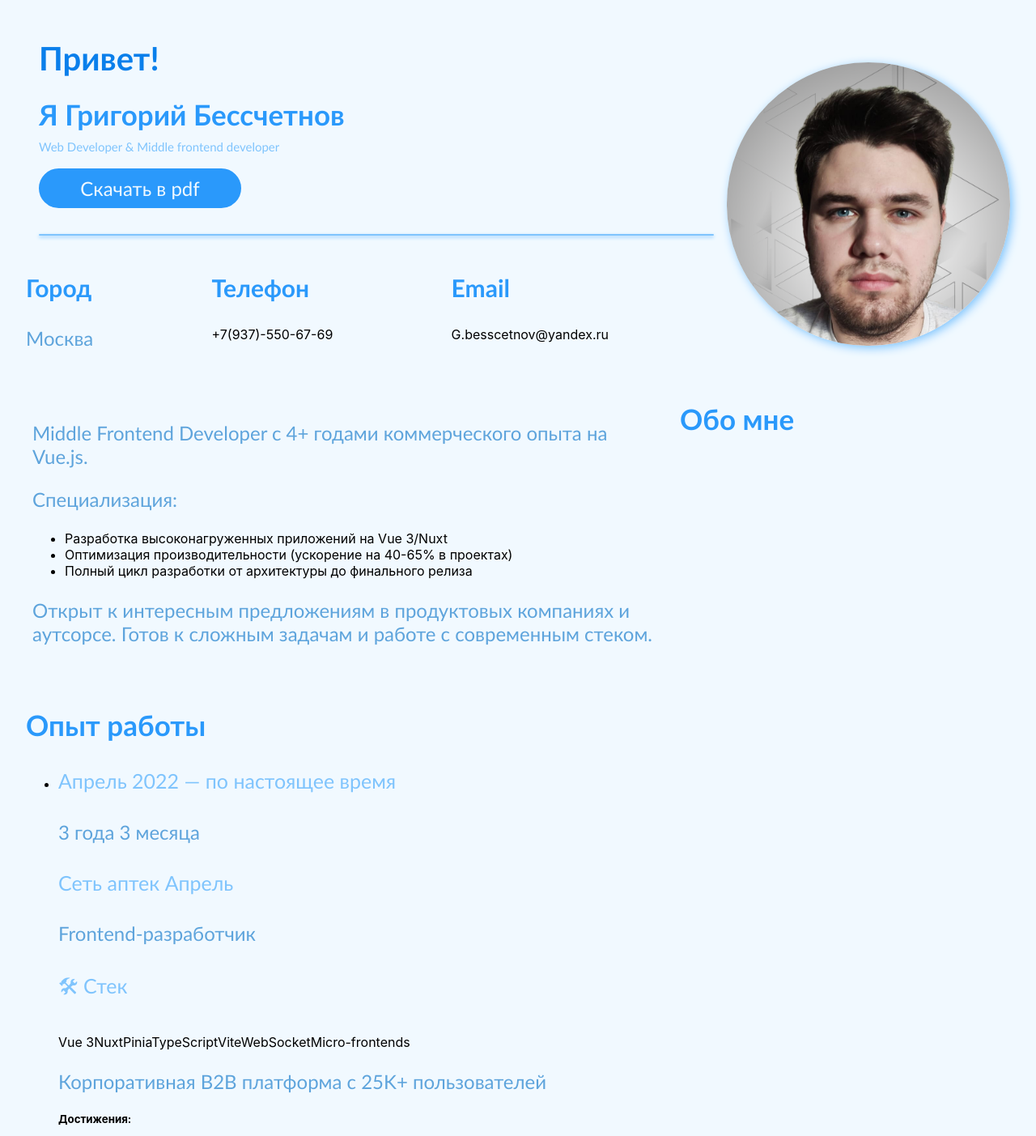
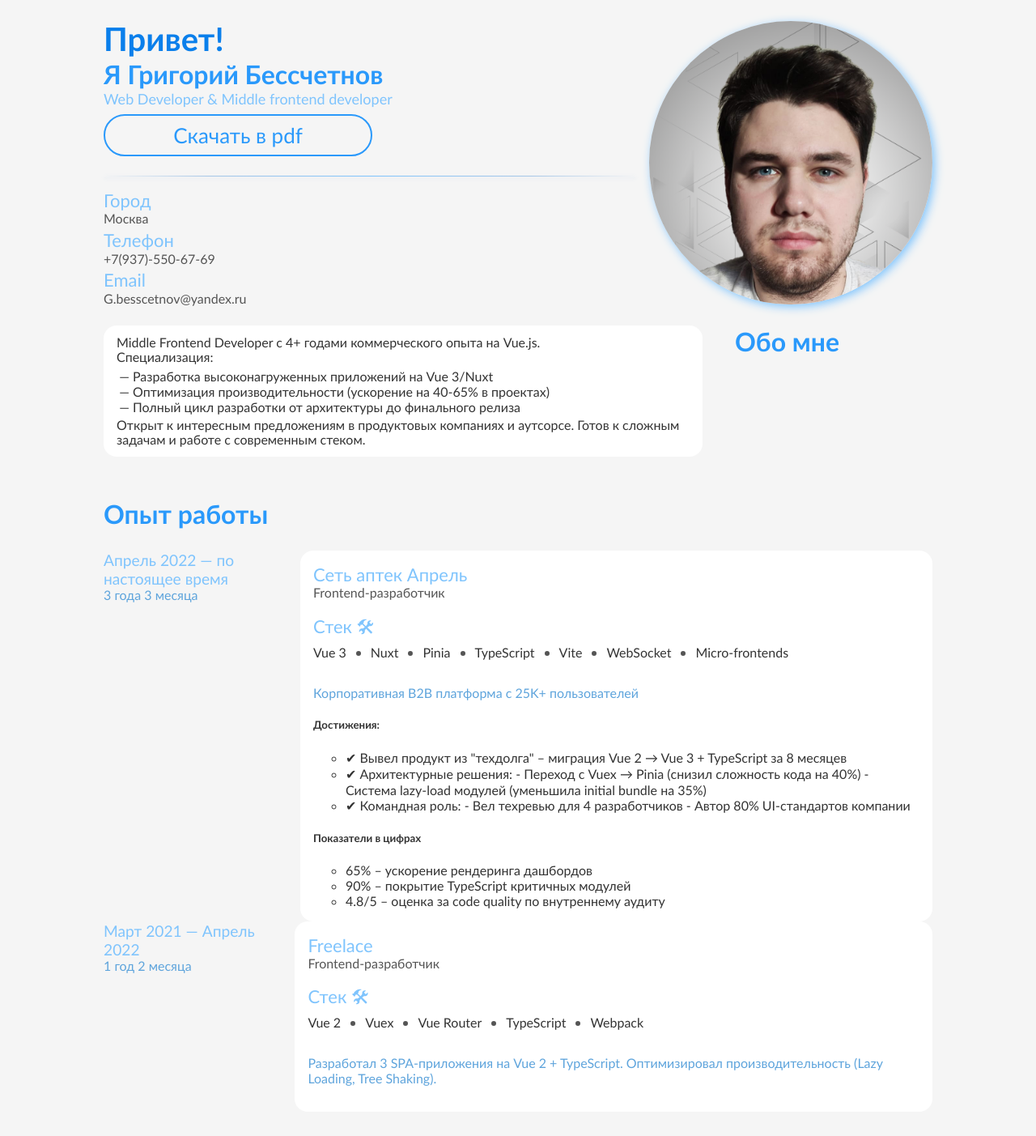
Before and after one commit to reekwul/resume, a Next.js app: page / in a window 1280 px wide. Shown: the top 1403 px of the page at 81% size. Built offline with nearby package versions, Linux system fonts and the light colour scheme.

Commit message:
промежуточный

```diff
--- a/src/App.module.css
+++ b/src/App.module.css
@@ -1,11 +1,16 @@
 .wrapper{
-    max-width: 1366px;
-    margin: 16px;
-    padding: 16px;
+    max-width: 1024px;
+    margin: 24px 24px;
+    padding: 0;
 }
-@media (max-width: 650px) {
+@media (max-width: 768px) {
+    .wrapper{
+        margin: 16px;
+    }
+}
+
+@media (max-width: 425px) {
     .wrapper{
         margin: 8px;
-        padding: 8px;
     }
 }
--- a/src/aboutme/aboutme.module.css
+++ b/src/aboutme/aboutme.module.css
@@ -5,24 +5,39 @@
 
 .about {
     display: flex;
-    flex-wrap: wrap;
     justify-content: space-between;
     margin: 8px 0;
     padding: 8px 0;
+    gap: 2rem;
 }
 
 
 .about .name {
-    flex: 2;
+    flex: 25%;
     margin: 8px;
     max-width: 400px;
-    min-width: 275px;
 }
 
 .about__text{
-    margin: 8px;
-    flex: 1;
+    margin: 8px 0;
+    flex: 75%;
     min-width: 320px;
+    background-color: var(--bg-secondary);
+    border-radius: 16px;
+    padding: 12px 16px;
+}
+
+.about__text p{
+    color:var(--text-primary);
+    line-height: 1.15;
+    margin: 0;
+    padding: 0;
+}
+.about__text ul{
+    margin: 4px 0;
+    padding:0 20px;
+    list-style: "— " ;
+
 }
 
 .rez {
@@ -72,12 +87,17 @@
     max-width: 400px;
     min-width: 275px;
 }
-@media (max-width: 650px) {
+@media (max-width: 768px) {
     .about, .progress, .rez{
         flex-direction: column-reverse;
-        margin: 4px 0;
-        padding: 4px 0;
+        margin: 12px 0;
+        padding: 0;
+        gap: 0.5rem;
     }
-
-
+    .about .name{
+        margin: 0;
+    }
+    .about__text{
+        margin-top: 0;
+    }
 }
--- a/src/header/heder.module.css
+++ b/src/header/heder.module.css
@@ -3,6 +3,7 @@
     flex-wrap: wrap;
     justify-content: space-between;
     align-items: center;
+    gap: 1rem;
 }
 
 .face {
@@ -12,72 +13,54 @@
     min-width: 275px;
     border-radius: 100vh;
     box-shadow: 3px 3px 12px #7FC4FD;
+    margin: 0 auto;
 }
 
 .contact {
     display: flex;
+    flex-direction: column;
+    gap: 0.2em;
     flex-wrap: wrap;
     justify-content: space-between;
     flex: 1;
     max-width: 720px;
-    margin: 0 0 16px;
-}
-
-.headers {
-    margin: 8px 8px;
-    padding: 8px;
-}
-
-.telo {
-    margin: 2px 8px;
-    padding: 2px 8px;
 }
 
 .text {
     flex: 1;
     display: flex;
     flex-direction: column;
-
 }
 
 .text-h1 {
-    margin: 8px;
-    padding: 8px;
+    margin: 0;
+    padding: 0;
 }
 
 .text-h2 {
-    margin: 4px 8px;
-    padding: 4px 8px;
+    margin: 0;
+    padding: 0;
 }
 
 .text-h6 {
-    margin: 1px 8px;
-    padding: 1px 8px;
+    margin: 0;
+    padding: 0;
 }
 
 .line {
-    background: #2A99FB;
-    box-shadow: 0 2px 4px #7FC4FD;
-    border: 1px solid #7FC4FD;
-    border-radius: 100vh;
-    margin: 16px;
+    border: 0;                   /* Убираем стандартную рамку */
+    height: 1px;                 /* Толщина линии */
+    margin: 16px 0;              /* Отступы сверху и снизу */
+    background: linear-gradient(90deg,
+        transparent 0%,
+        var(--accent-light) 20%,
+        var(--accent-tertiary) 50%,
+        var(--accent-light) 80%,
+        transparent 100%);
+    box-shadow: 0 2px 4px rgba(167, 199, 231, 0.3);
 }
 
-@media (max-width: 650px) {
-    .text-h1, .text-h2, .text-h6 {
-        margin: 4px;
-        padding: 4px;
-    }
-
-    .headers, .telo {
-        margin: 2px;
-        padding: 2px;
-    }
-
-    .module-visible {
-        display: none;
-    }
-
+@media (max-width: 768px) {
     .line {
         margin: 8px 0;
     }
--- a/src/ui/btn/btn.module.css
+++ b/src/ui/btn/btn.module.css
@@ -1,22 +1,27 @@
 .btn{
-
-    max-width: 250px;
-    margin: 16px;
-    padding: 8px 40px;
+    max-width: 332px;
+    margin: 8px 0;
+    padding: 8px 24px;
 
     border-radius: 50vh;
-    border:2px solid #2A99FB;
-    color: #F1F9FF;
-    background: #2A99FB;
+    border:2px solid;
+    color: var(--accent-secondary);
+    border-color: var(--accent-secondary);
+    background: transparent;
     transition: ease-in-out  0.4s;
 
-    font-size: 24px;
-    font-weight: 500;
+    font-size: var(--h3-size);
+    font-weight: var(--h6-weight);
     font-family:  Calibri;
 }
 .btn:hover{
-    color: #2A99FB;
-    background: #F1F9FF;
+    color: var(--accent-primary);
+    border-color: var(--accent-primary);
+}
+
+.btn:active{
+    color: var(--accent-soft);
+    border-color: var(--accent-soft);
 }
 @media (max-width: 650px) {
     .btn{
--- a/src/ui/contacts/contacts.module.css
+++ b/src/ui/contacts/contacts.module.css
@@ -0,0 +1,19 @@
+.contact{
+    display: flex;
+    flex-direction: column;
+    align-items: start;
+    justify-content: space-around;
+}
+
+.contact__headers{
+    margin: 0;
+    padding: 0;
+}
+
+.contact__body{
+    margin: 0;
+    padding: 0;
+    text-decoration: none;
+    color: var(--text-secondary);
+    font-size: var(--p-size);
+}
--- a/src/ui/contacts/contacts.tsx
+++ b/src/ui/contacts/contacts.tsx
@@ -6,27 +6,27 @@ const cPhone = (phone:string) => {
     const content = formatPhoneNumber(phone);
 
     return (
-        <div >
-            <h3 className={classes.headers}>Телефон</h3>
-            <a href={`tel:${phone}`}  className={classes.bodty}>{content}</a>
+        <div className={classes.contact}>
+            <h4 className={classes.contact__headers}>Телефон</h4>
+            <a href={`tel:${phone}`}  className={classes.contact__body}>{content}</a>
         </div>
     )
 }
 
 const cEmail = (email:string) =>{
     return (
-        <div >
-            <h3 className={classes.headers}>Email</h3>
-            <a href={`mailto:${email}`} className={classes.body}>{email}</a>
+        <div className={classes.contact}>
+            <h4 className={classes.contact__headers}>Email</h4>
+            <a href={`mailto:${email}`} className={classes.contact__body}>{email}</a>
         </div>
     )
 }
 
 const cCity = (city:string) =>{
     return (
-        <div >
-            <h3 className={classes.headers}>Город</h3>
-            <p className={classes.telo}>Москва</p>
+        <div className={classes.contact}>
+            <h4 className={classes.contact__headers}>Город</h4>
+            <p className={classes.contact__body}>Москва</p>
         </div>
     )
 }
--- a/src/ui/experience/experience.module.css
+++ b/src/ui/experience/experience.module.css
@@ -0,0 +1,86 @@
+.experience{
+    margin: 0;
+    padding: 0;
+}
+
+.work_list{
+    margin: 0;
+    padding: 0;
+    list-style: none;
+}
+
+.work_list__item{
+    display: flex;
+    flex-direction: row;
+    gap: 2rem;
+}
+
+.work__time h4{
+    margin: 0;
+    font-size: 1.2rem;
+
+}
+
+.work__time p{
+    margin: 0;
+}
+
+.company{
+    display: flex;
+    flex-direction: column;
+    background-color: var(--bg-secondary);
+    border-radius: 16px;
+    padding: 1rem ;
+    gap: 1rem;
+}
+
+.stack{
+    display: flex;
+    flex-direction: column;
+}
+
+.stack__header{
+    margin: 0;
+}
+.stack__list{
+    display: flex;
+    flex-direction: row;
+    flex-wrap: wrap;
+    gap:12px;
+}
+
+
+.stack__list__item::after{
+    margin-left: 12px;
+    margin-bottom: 2px;
+    display: inline-block;
+    content: "";
+    width: 6px;
+    height: 6px;
+    border-radius: 6px;
+    background-color: var(--text-secondary);
+}
+
+.stack__list__item:last-child::after{
+    display: none;
+}
+
+.company__link{
+    text-decoration: none;
+}
+
+.company__link__text{
+    margin: 0;
+    padding: 0;
+}
+
+.company__position{
+    margin: 0;
+    color: var(--text-secondary);
+}
+
+@media (max-width: 768px) {
+    .work_list__item{
+        flex-direction: column;
+    }
+}
--- a/src/ui/experience/experience.tsx
+++ b/src/ui/experience/experience.tsx
@@ -19,14 +19,17 @@ const Experience = (props:{works:WorksMe[]})=>{
                                 <p>{work.duration}</p>
                             </div>
                             <div className={classes.company}>
+                                <div>
                                     <a href={work.company_link} target="_blank" className={classes.company__link}>
                                         <h4 className={classes.company__link__text}>{work.company_name}</h4>
                                     </a>
                                     <p className={classes.company__position}>
                                        {work.position}
                                     </p>
+                                </div>
+
                                 <div className={classes.stack}>
-                                    <h4 className={classes.stack__header}>🛠 Стек</h4>
+                                    <h4 className={classes.stack__header}>Стек 🛠</h4>
                                     <div className={classes.stack__list}>
                                         {
                                             work.company_techologies.map((el,index)=>
--- a/styles/globals.css
+++ b/styles/globals.css
@@ -1,89 +1,108 @@
-html,
+:root {
+  /* Основные цвета светлой темы */
+  --bg-primary: #F5F5F5;
+  --bg-secondary: #FFFFFF;
+  --text-primary: #333333;
+  --text-secondary: #555555;
+  --border-color: #E0E0E0;
+
+  /* Акцентные цвета (ваша улучшенная палитра) */
+  --accent-primary: #0A7FEB;    /* Основной акцент (h1) */
+  --accent-secondary: #2A99FB;  /* Второстепенный акцент (h2-h3) */
+  --accent-tertiary: #7FC4FD;   /* Третичный акцент (h4-h6) */
+  --accent-soft: #5EA4DC;       /* Мягкий акцент (p) */
+  --accent-light: #A7C7E7;      /* Светлый фон */
+
+  /* Шрифты */
+  --font-heading: Calibri, 'Segoe UI', sans-serif;
+  --font-main: Calibri, Arial, sans-serif;
+
+  /* Размеры */
+  --h1-size: 40px;
+  --h2-size: 32px;
+  --h3-size: 26px;
+  --h4-size: 22px;
+  --h6-size: 18px;
+  --p-size: 16px;
+
+  /* Насыщенность */
+  --h1-weight: 700;
+  --h2-weight: 650;
+  --h3-weight: 600;
+  --h4-weight: 550;
+  --h6-weight: 450;
+  --p-weight: 500;
+}
+
+/* Тёмная тема */
+@media (prefers-color-scheme: dark) {
+  :root {
+    --bg-primary: #121212;
+    --bg-secondary: #1E1E1E;
+    --text-primary: #E0E0E0;
+    --text-secondary: #B0B0B0;
+    --border-color: #333333;
+
+    /* Адаптированные акценты */
+    --accent-primary: #3A9EFF;
+    --accent-secondary: #4DADFF;
+    --accent-tertiary: #8AC8FF;
+    --accent-soft: #6DB4F0;
+    --accent-light: #B5D5F5;
+  }
+}
+
+/* Базовые стили */
 body {
+  background-color: var(--bg-primary);
+  color: var(--text-primary);
+  font-family: var(--font-main);
+  transition: all 0.4s ease;
   padding: 0;
   margin: 0;
-  font-family: -apple-system, BlinkMacSystemFont, Segoe UI, Roboto, Oxygen,
-    Ubuntu, Cantarell, Fira Sans, Droid Sans, Helvetica Neue, sans-serif;
-}
-html{
-  display: flex;
-}
-body{
-  flex: 1;
-  background: #F1F9FF;
-}
-h1{
-  color: #0A7FEB;
-  font-size: 40px;
-  font-weight: 700;
-  font-family: Calibri;
-}
-h2{
-  color: #2A99FB;
-  font-size: 35px;
-  font-weight: 650;
-  font-family:  Calibri;
-}
-h3{
-  color: #2A99FB;
-  font-size: 30px;
-  font-weight: 600;
-  font-family:  Calibri;
-}
-h4{
-  color: #7FC4FD;
-  font-size: 25px;
-  font-weight: 550;
-  font-family:  Calibri;
-}
-h6{
-  color: #7FC4FD;
-  font-size: 15px;
-  font-weight: 450;
-  font-family:  Calibri;
-}
-p{
-  color: #5ea4dc;
-  font-size: 24px;
-  font-weight: 500;
-  font-family:  Calibri;
 }
 
-a {
-  color: inherit;
-  text-decoration: none;
+h1 {
+  color: var(--accent-primary);
+  font-size: var(--h1-size);
+  font-weight: var(--h1-weight);
+  font-family: var(--font-heading);
+  margin-bottom: 20px;
 }
 
-* {
-  box-sizing: border-box;
+h2, h3 {
+  color: var(--accent-secondary);
+  font-family: var(--font-heading);
 }
 
-@media (prefers-color-scheme: dark) {
-  body {
-    color: white;
-    background: black;
-  }
+h2 {
+  font-size: var(--h2-size);
+  font-weight: var(--h2-weight);
 }
-@media (max-width: 650px) {
-  body{
-    display: flex;
-  }
-  h1{
-    font-size: 35px;
-  }
-  h2{
-    font-size: 30px;
-  }
-  h3{
-    font-size: 25px;
-  }
-  h4{
-    font-size: 18px;
-  }
-  h6{
-    font-size: 10px;
-  }
-  p{
-    font-size: 18px;
-  }
+
+h3 {
+  font-size: var(--h3-size);
+  font-weight: var(--h3-weight);
 }
+
+h4, h6 {
+  color: var(--accent-tertiary);
+  font-family: var(--font-heading);
+}
+
+h4 {
+  font-size: var(--h4-size);
+  font-weight: var(--h4-weight);
+}
+
+h6 {
+  font-size: var(--h6-size);
+  font-weight: var(--h6-weight);
+}
+
+p {
+  color: var(--accent-soft);
+  font-size: var(--p-size);
+  font-weight: var(--p-weight);
+  line-height: 1.15;
+}
```
Lines whose indentation alone changed are shown as unchanged.
